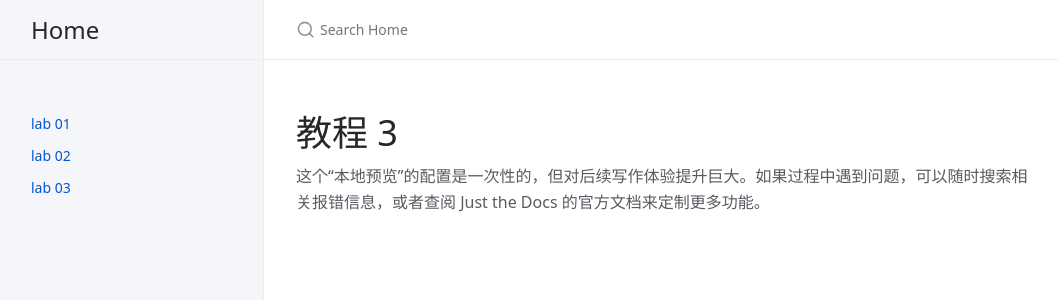
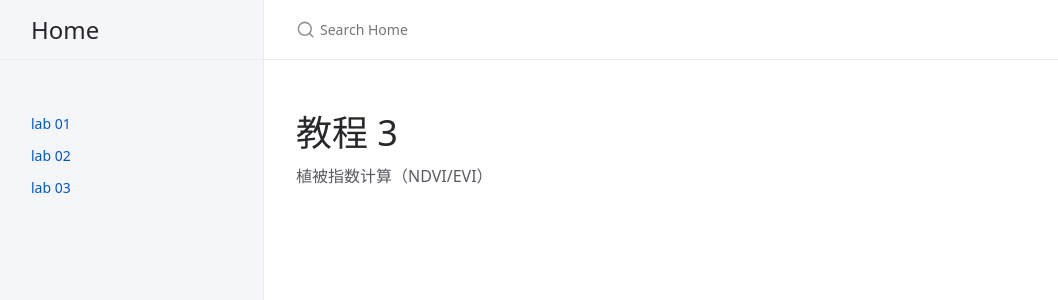
Before and after one commit to ptsch1979/gee, a Jekyll site: the page built from lab03.md, in a window 1280 px wide. Shown: the top 300 px of the page, without its empty margins (108-1166 px from the left). Built offline with Jekyll 4.4.1, drawn with Linux system fonts in a browser that asks for light colours; cached includes are drawn as plain includes.

Commit message:
Update lab03.md

```diff
--- a/lab03.md
+++ b/lab03.md
@@ -5,4 +5,5 @@ nav_order: 3
 ---
 
 # 教程 3
-这个“本地预览”的配置是一次性的，但对后续写作体验提升巨大。如果过程中遇到问题，可以随时搜索相关报错信息，或者查阅 Just the Docs 的官方文档来定制更多功能。
+
+植被指数计算（NDVI/EVI）
```
